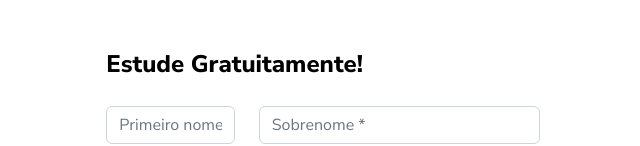
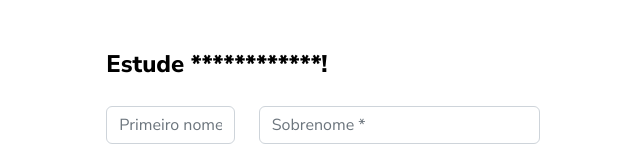
Before and after one commit to vinnytxr/29deAbril-frontend, a React (Create React App) app: page / in a window 1280 px wide. Shown: the part 182-328 px from the top of the page, without its empty margins (319-959 px from the left). Built offline with nearby package versions, Linux system fonts and the light colour scheme.

Commit message:
teste deploy automatico firebase2

```diff
--- a/src/RegisterScreen.jsx
+++ b/src/RegisterScreen.jsx
@@ -16,7 +16,7 @@ export default function RegisterScreen() {
                     <div className="col d-flex justify-content-end">
                         <p className="mt-3">Já tem conta? <a className="fw-bold link-termos" href="https://www.google.com.br">ENTRE AGORA!</a></p>
                     </div>
-                    <p className="fw-bold fs-4 ms-1 mt-5">Estude Gratuitamente!</p>
+                    <p className="fw-bold fs-4 ms-1 mt-5">Estude ************!</p>
                 </div>
 
                 <div className="row ps-1 mt-2">
```
